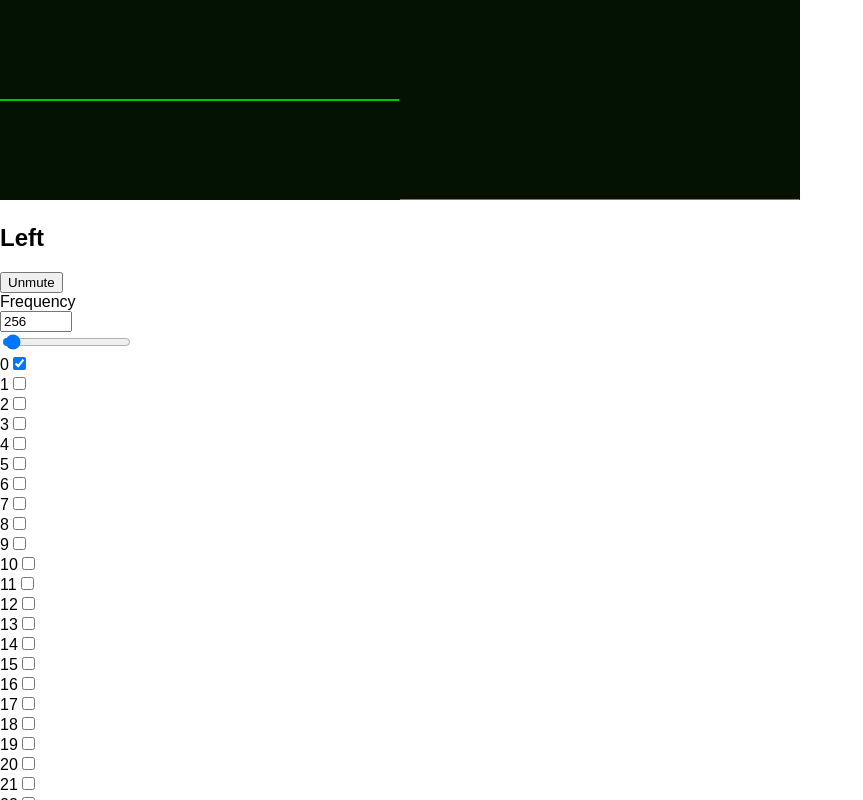
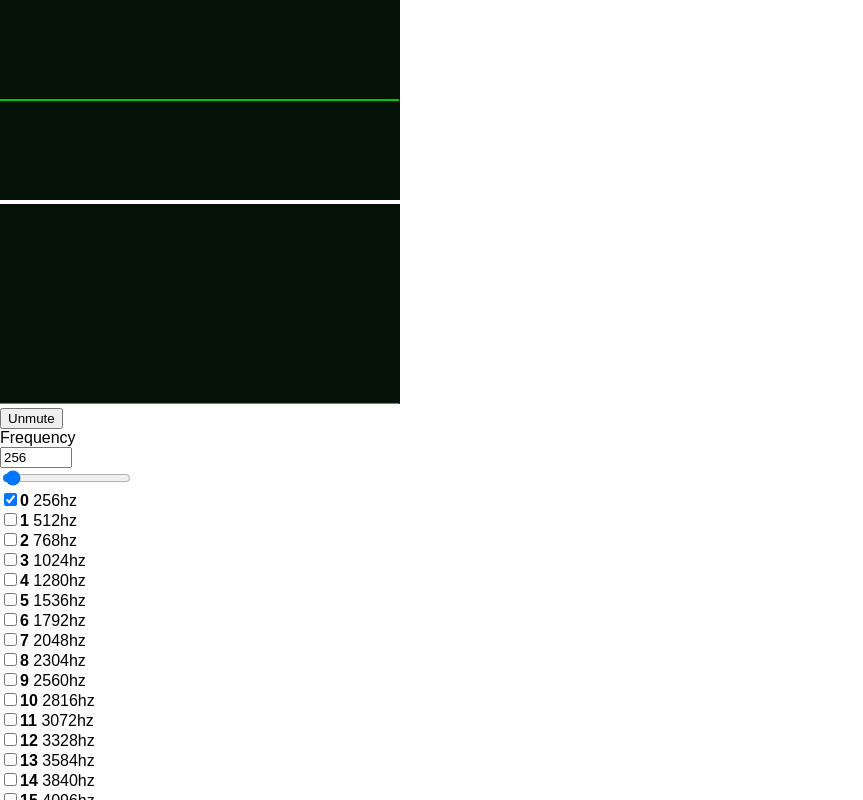
Before and after one commit to findzen/nadananda, a React (Create React App) app: page / in a window 1280 px wide. Shown: the top 800 px of the page, without its empty margins (0-863 px from the left). Built offline with nearby package versions, Linux system fonts and the light colour scheme.

Commit message:
Add partial frequency labels

```diff
--- a/src/App.js
+++ b/src/App.js
@@ -27,6 +27,7 @@ class App extends Component {
           analyzer={this.analyzer}
           audioContext={this.audioContext}
         ></Scope>
+        <br/>
         <Spectrum
           analyzer={this.analyzer}
           audioContext={this.audioContext}
--- a/src/components/Channel.js
+++ b/src/components/Channel.js
@@ -62,8 +62,6 @@ class Channel extends Component {
   render() {
     return (
       <div className="channel">
-        <h2>{this.props.name}</h2>
-
         <button onClick={this.toggleMute}>
           {this.state.mute ? 'Unmute' : 'Mute'}
         </button>
@@ -94,12 +92,14 @@ class Channel extends Component {
           {this.state.partials.map(function (val, i) {
               return (
                 <div key={i}>
-                  <label>{i}</label>
                   <input
                     onChange={this.onPartialChange.bind(this, i, val)}
                     type="checkbox"
                     checked={val}
                   ></input>
+                  <label>
+                    <strong>{i}</strong> {(i + 1) * this.state.frequency}hz
+                  </label>
                 </div>
               )
           }.bind(this))}
```
